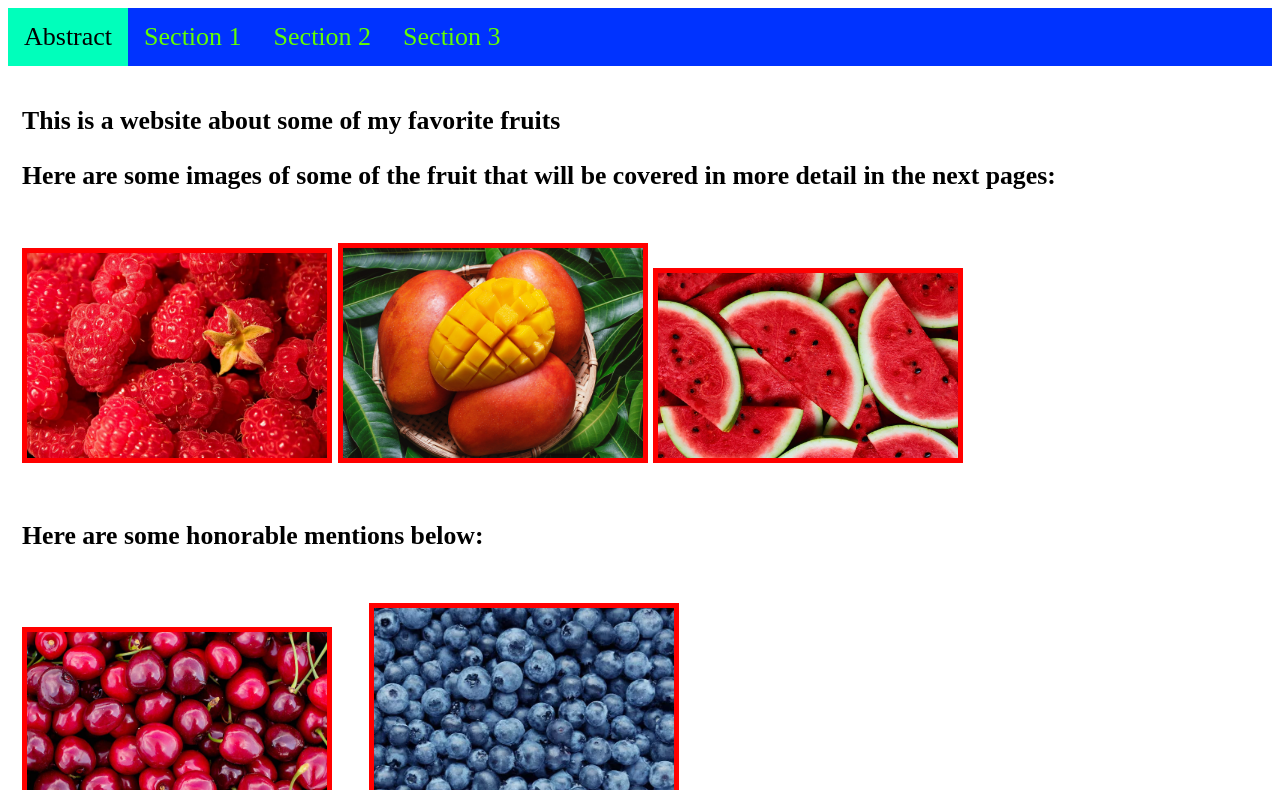
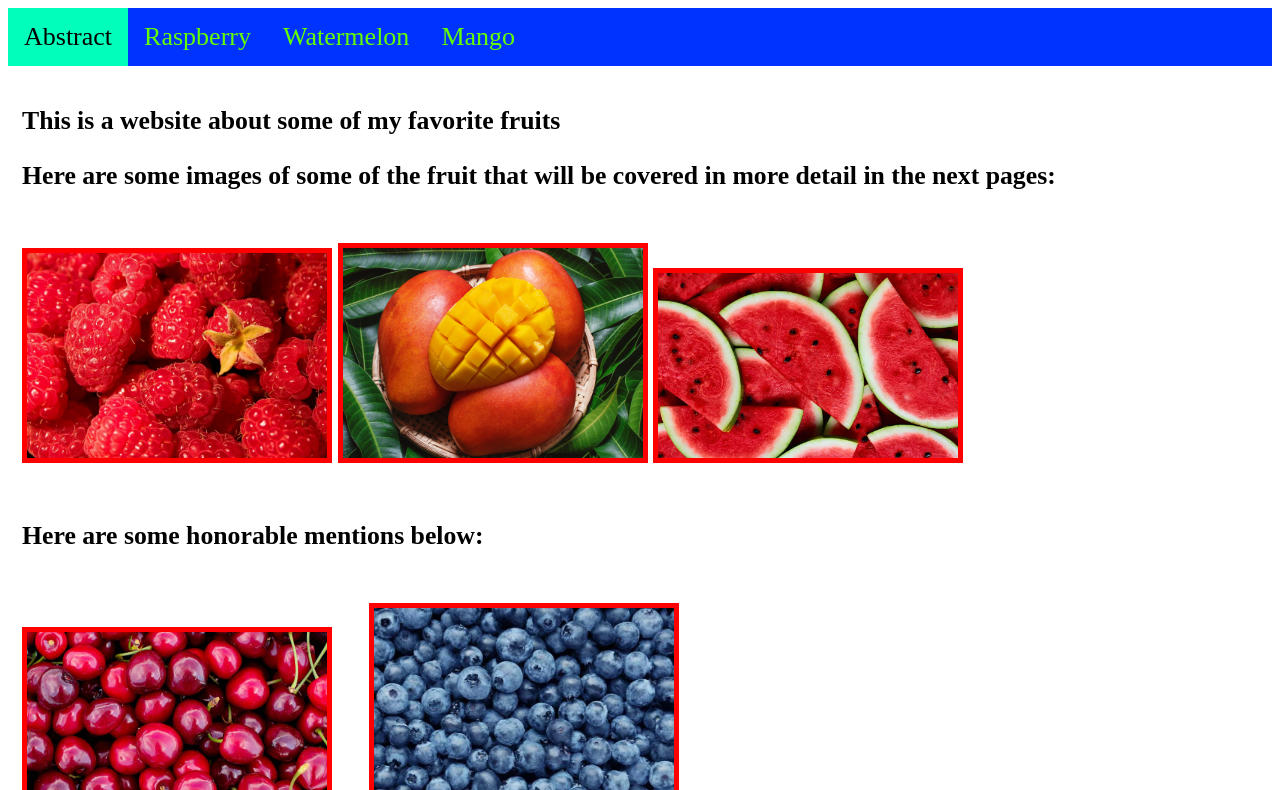
Before and after one commit to vortex421/geog328_lab2_responsive_web_pages, a plain HTML site: page index.html in a window 1280 px wide. Shown: the top 790 px of the page. Drawn offline with Linux system fonts and the light colour scheme.

Commit message:
changed titles

```diff
--- a/index.html
+++ b/index.html
@@ -19,9 +19,9 @@
         <a class="active" href="index.html">Abstract</a>
 
         <!-- Links to other sections -->
-        <a href="section1.html">Section 1</a>
-        <a href="section2.html">Section 2</a>
-        <a href="section3.html">Section 3</a>
+        <a href="section1.html">Raspberry</a>
+        <a href="section2.html">Watermelon</a>
+        <a href="section3.html">Mango</a>
 
         <!-- Additional links
         <a href="see_also.html">See Also</a>
```
Also changed, not shown: section1.html (+2 -2 lines), section2.html (+3 -3 lines), section3.html (+3 -3 lines).
